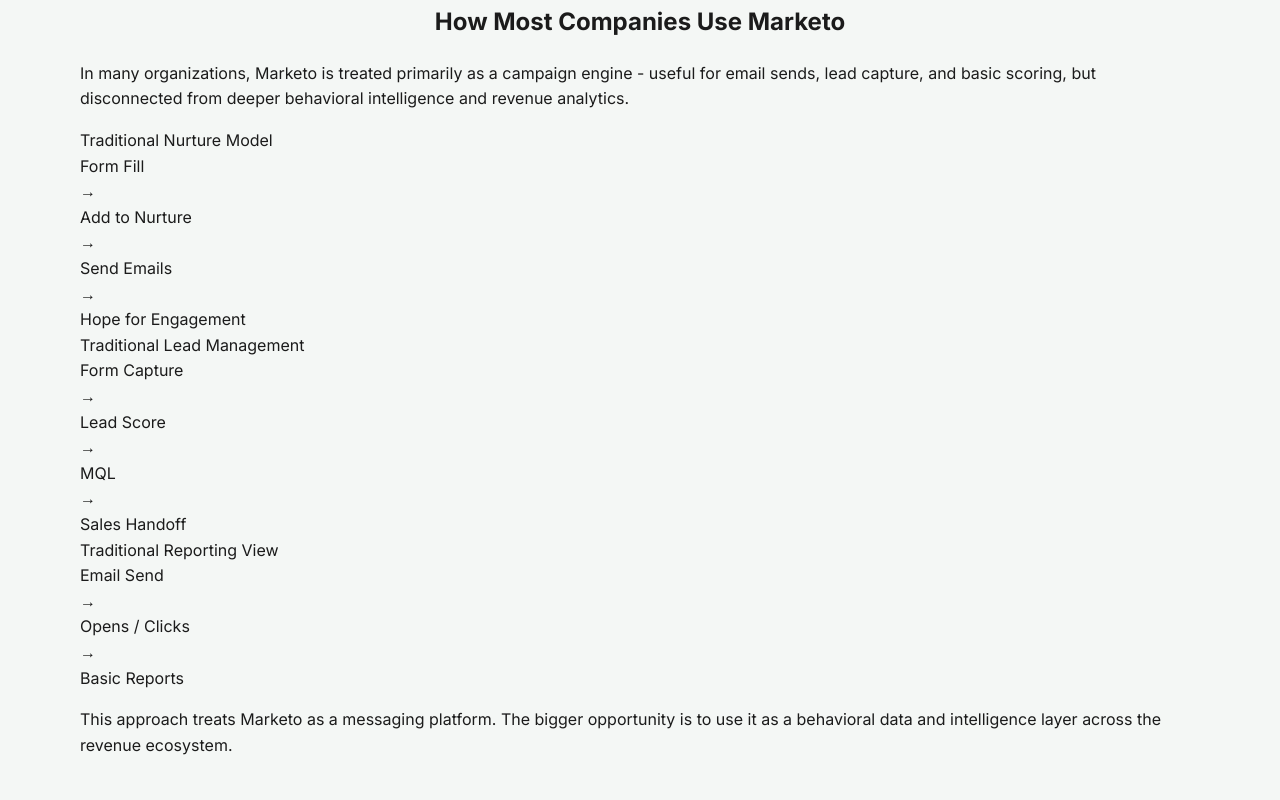
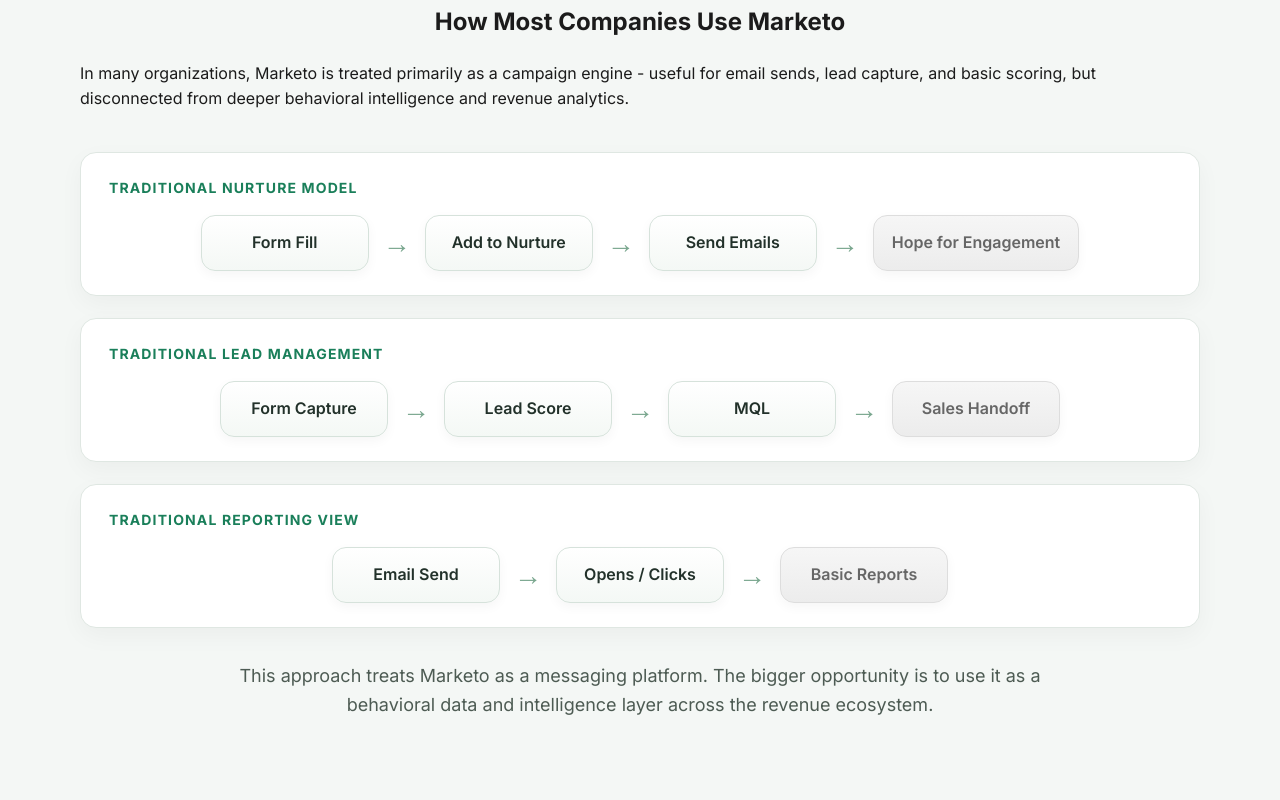
Before and after one commit to RobbBarrett/MarTech-Jobs, a plain HTML site: page index.html in a window 1280 px wide. Shown: the part 2200-3000 px from the top of the page. Drawn offline with Linux system fonts and the light colour scheme.

Commit message:
Update lumen_interview_v2.css

```diff
--- a/lumen_interview_v2.css
+++ b/lumen_interview_v2.css
@@ -154,3 +154,67 @@
 font-size:20px;
 text-align:center;
 }
+.flow-stack{
+  display:flex;
+  flex-direction:column;
+  gap:22px;
+  margin-top:40px;
+}
+
+.basic-flow-card{
+  background:#ffffff;
+  border:1px solid #dfe7e2;
+  border-radius:16px;
+  padding:24px 28px;
+  box-shadow:0 8px 24px rgba(0,0,0,0.04);
+}
+
+.flow-title{
+  font-size:14px;
+  font-weight:700;
+  letter-spacing:.08em;
+  text-transform:uppercase;
+  color:#1a7f5a;
+  margin-bottom:16px;
+}
+
+.basic-flow{
+  display:flex;
+  align-items:center;
+  justify-content:center;
+  gap:14px;
+  flex-wrap:wrap;
+}
+
+.flow-node{
+  background:linear-gradient(180deg,#ffffff 0%, #f4f8f5 100%);
+  border:1px solid #d6e2db;
+  border-radius:14px;
+  padding:14px 18px;
+  min-width:130px;
+  text-align:center;
+  font-weight:600;
+  color:#22312a;
+  box-shadow:0 4px 12px rgba(0,0,0,0.04);
+}
+
+.flow-node.muted{
+  background:linear-gradient(180deg,#f6f6f6 0%, #ececec 100%);
+  border:1px solid #dddddd;
+  color:#666666;
+}
+
+.flow-arrow{
+  font-size:28px;
+  line-height:1;
+  color:#7aa78f;
+  font-weight:700;
+}
+
+.automation-close{
+  max-width:850px;
+  margin:34px auto 0;
+  text-align:center;
+  font-size:18px;
+  color:#4d5b53;
+}
```
